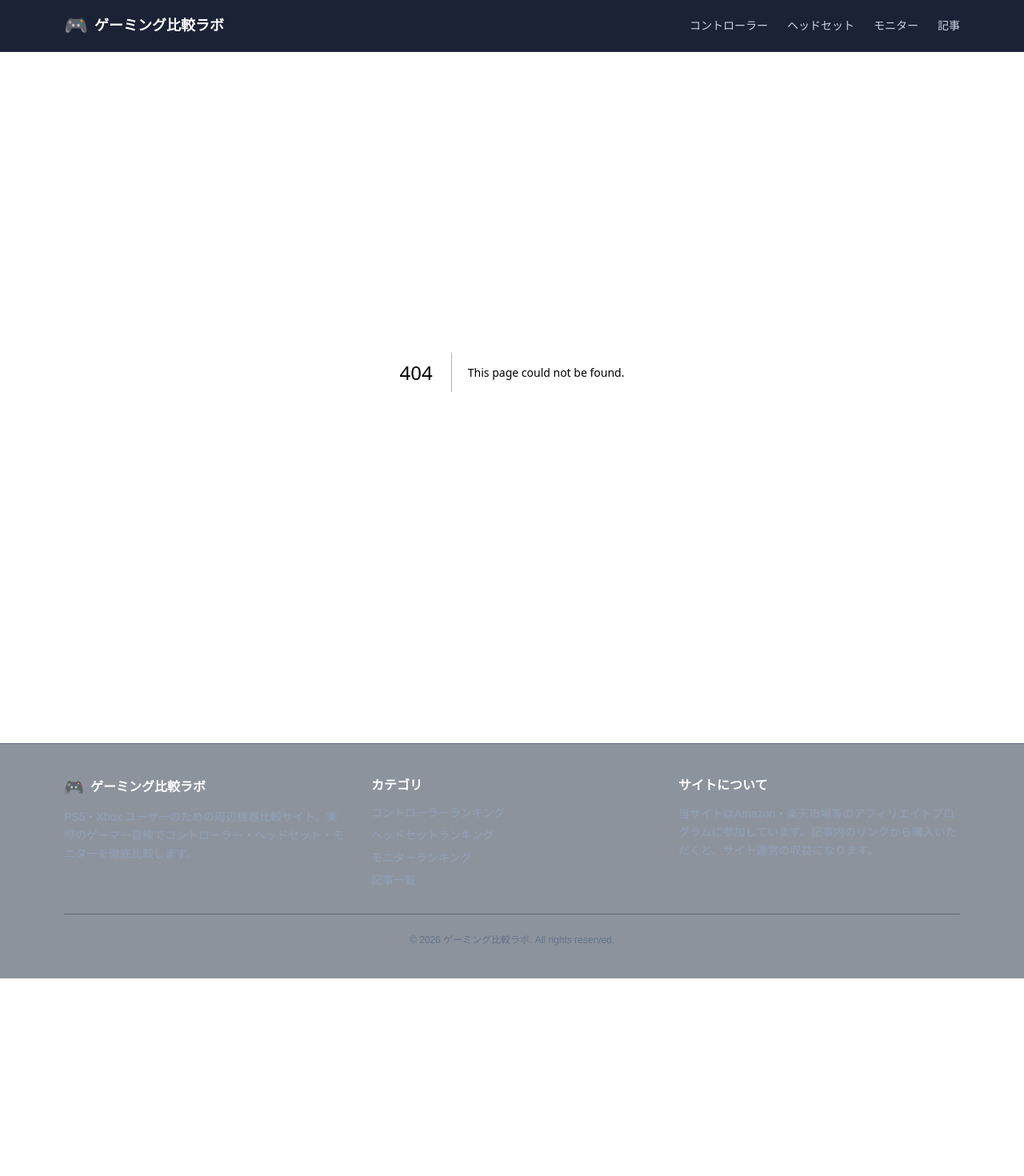
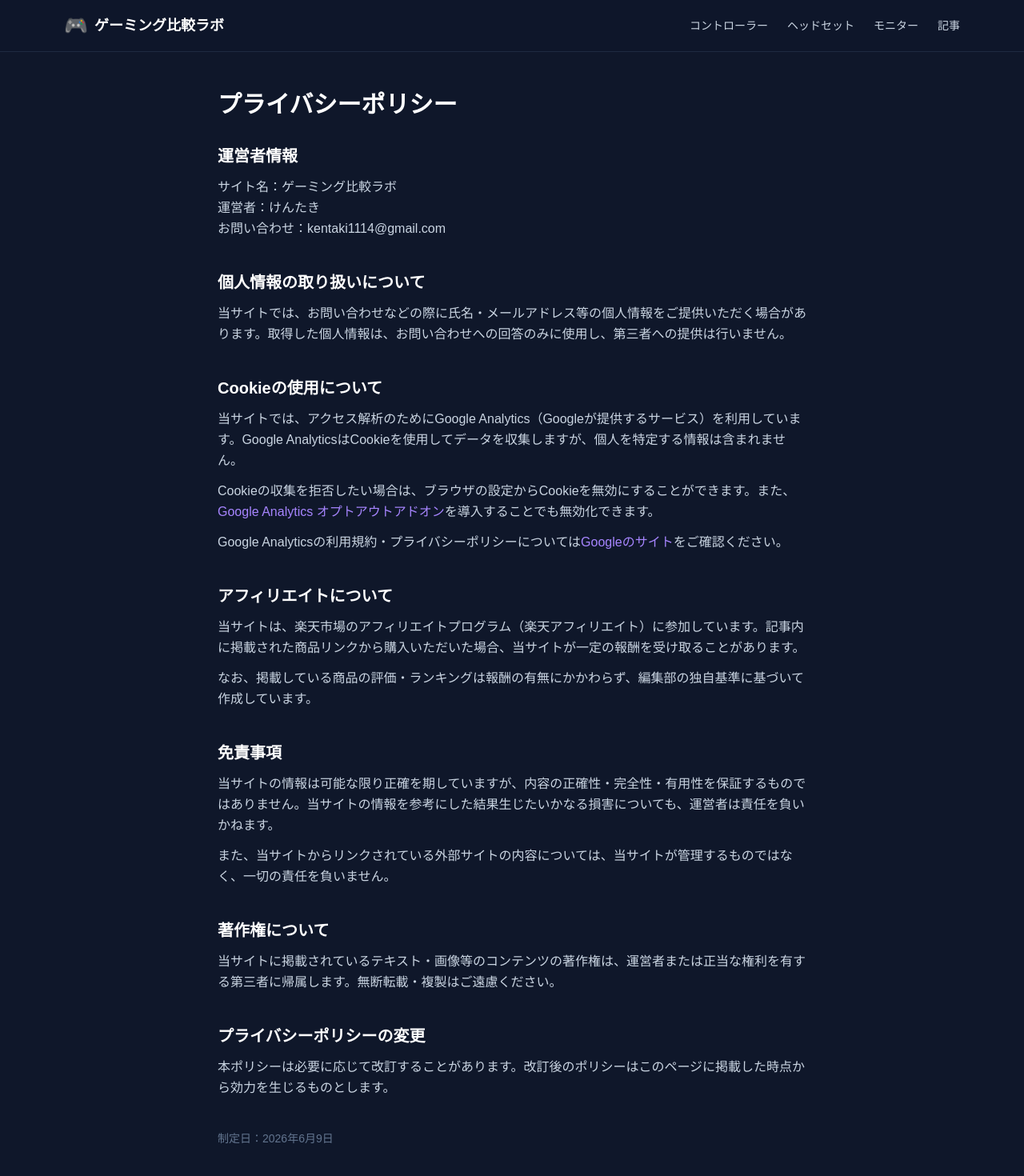
Before and after one commit to kentaki1114-afk/gaming-hikaku-lab, a Next.js app: page /privacy in a window 1280 px wide. Before the commit this address had no page. Shown: the top 1470 px of the page at 80% size. Before the commit the page ends 1223 px from the top, so only its background shows below. Built offline with nearby package versions, Linux system fonts and the light colour scheme.

Commit message:
feat: プライバシーポリシー・免責事項ページを追加

```diff
--- /dev/null
+++ b/app/disclaimer/page.tsx
@@ -0,0 +1,47 @@
+import type { Metadata } from "next";
+
+export const metadata: Metadata = {
+  title: "免責事項 | ゲーミング比較ラボ",
+  description: "ゲーミング比較ラボの免責事項・サイトポリシーです。",
+};
+
+export default function DisclaimerPage() {
+  return (
+    <div className="max-w-3xl mx-auto px-4 py-12">
+      <h1 className="text-3xl font-bold text-white mb-8">免責事項</h1>
+
+      <div className="space-y-10 text-slate-300 leading-relaxed">
+
+        <section>
+          <h2 className="text-xl font-bold text-white mb-3">情報の正確性について</h2>
+          <p>当サイト（ゲーミング比較ラボ）に掲載している商品情報・価格・スペック等は、記事作成時点の情報をもとにしています。最新の情報は各販売ページにてご確認ください。</p>
+          <p className="mt-3">価格・在庫状況は楽天市場のAPIを通じて定期的に更新していますが、実際の販売価格と異なる場合があります。</p>
+        </section>
+
+        <section>
+          <h2 className="text-xl font-bold text-white mb-3">広告・PR表記について</h2>
+          <p>当サイトは楽天市場のアフィリエイトプログラムに参加しており、商品リンクから購入いただいた場合に報酬を受け取ることがあります（読者の購入価格には影響しません）。</p>
+          <p className="mt-3">広告収益はサイトの運営・コンテンツ制作費用に充てています。掲載商品の評価はアフィリエイト報酬の有無にかかわらず、独自の基準に基づいて行っています。</p>
+        </section>
+
+        <section>
+          <h2 className="text-xl font-bold text-white mb-3">損害について</h2>
+          <p>当サイトの情報を参考にして商品を購入した結果、利用者が損害を被った場合でも、当サイトおよび運営者は一切の責任を負いません。商品の購入はご自身の判断と責任においてお願いいたします。</p>
+        </section>
+
+        <section>
+          <h2 className="text-xl font-bold text-white mb-3">外部リンクについて</h2>
+          <p>当サイトから外部サイトへのリンクを掲載していますが、リンク先の内容・サービスについては当サイトが管理するものではなく、責任を負いかねます。</p>
+        </section>
+
+        <section>
+          <h2 className="text-xl font-bold text-white mb-3">お問い合わせ</h2>
+          <p>当サイトに関するお問い合わせは下記までご連絡ください。</p>
+          <p className="mt-2">運営者：けんたき<br />メール：<a href="mailto:kentaki1114@gmail.com" className="text-violet-400 hover:underline">kentaki1114@gmail.com</a></p>
+        </section>
+
+        <p className="text-slate-500 text-sm">制定日：2026年6月9日</p>
+      </div>
+    </div>
+  );
+}
--- a/app/layout.tsx
+++ b/app/layout.tsx
@@ -74,9 +74,13 @@ export default function RootLayout({
               </div>
               <div>
                 <h3 className="font-semibold text-white mb-3">サイトについて</h3>
-                <p className="text-slate-400 text-sm leading-relaxed">
+                <p className="text-slate-400 text-sm leading-relaxed mb-3">
                   当サイトはAmazon・楽天市場等のアフィリエイトプログラムに参加しています。記事内のリンクから購入いただくと、サイト運営の収益になります。
                 </p>
+                <ul className="space-y-2 text-sm text-slate-400">
+                  <li><Link href="/privacy" className="hover:text-violet-400 transition-colors">プライバシーポリシー</Link></li>
+                  <li><Link href="/disclaimer" className="hover:text-violet-400 transition-colors">免責事項</Link></li>
+                </ul>
               </div>
             </div>
             <div className="border-t border-slate-700/50 pt-6 text-center text-slate-500 text-xs">
--- /dev/null
+++ b/app/privacy/page.tsx
@@ -0,0 +1,58 @@
+import type { Metadata } from "next";
+
+export const metadata: Metadata = {
+  title: "プライバシーポリシー | ゲーミング比較ラボ",
+  description: "ゲーミング比較ラボのプライバシーポリシーです。",
+};
+
+export default function PrivacyPage() {
+  return (
+    <div className="max-w-3xl mx-auto px-4 py-12">
+      <h1 className="text-3xl font-bold text-white mb-8">プライバシーポリシー</h1>
+
+      <div className="space-y-10 text-slate-300 leading-relaxed">
+
+        <section>
+          <h2 className="text-xl font-bold text-white mb-3">運営者情報</h2>
+          <p>サイト名：ゲーミング比較ラボ<br />運営者：けんたき<br />お問い合わせ：kentaki1114@gmail.com</p>
+        </section>
+
+        <section>
+          <h2 className="text-xl font-bold text-white mb-3">個人情報の取り扱いについて</h2>
+          <p>当サイトでは、お問い合わせなどの際に氏名・メールアドレス等の個人情報をご提供いただく場合があります。取得した個人情報は、お問い合わせへの回答のみに使用し、第三者への提供は行いません。</p>
+        </section>
+
+        <section>
+          <h2 className="text-xl font-bold text-white mb-3">Cookieの使用について</h2>
+          <p>当サイトでは、アクセス解析のためにGoogle Analytics（Googleが提供するサービス）を利用しています。Google AnalyticsはCookieを使用してデータを収集しますが、個人を特定する情報は含まれません。</p>
+          <p className="mt-3">Cookieの収集を拒否したい場合は、ブラウザの設定からCookieを無効にすることができます。また、<a href="https://tools.google.com/dlpage/gaoptout" target="_blank" rel="noopener noreferrer" className="text-violet-400 hover:underline">Google Analytics オプトアウトアドオン</a>を導入することでも無効化できます。</p>
+          <p className="mt-3">Google Analyticsの利用規約・プライバシーポリシーについては<a href="https://policies.google.com/privacy" target="_blank" rel="noopener noreferrer" className="text-violet-400 hover:underline">Googleのサイト</a>をご確認ください。</p>
+        </section>
+
+        <section>
+          <h2 className="text-xl font-bold text-white mb-3">アフィリエイトについて</h2>
+          <p>当サイトは、楽天市場のアフィリエイトプログラム（楽天アフィリエイト）に参加しています。記事内に掲載された商品リンクから購入いただいた場合、当サイトが一定の報酬を受け取ることがあります。</p>
+          <p className="mt-3">なお、掲載している商品の評価・ランキングは報酬の有無にかかわらず、編集部の独自基準に基づいて作成しています。</p>
+        </section>
+
+        <section>
+          <h2 className="text-xl font-bold text-white mb-3">免責事項</h2>
+          <p>当サイトの情報は可能な限り正確を期していますが、内容の正確性・完全性・有用性を保証するものではありません。当サイトの情報を参考にした結果生じたいかなる損害についても、運営者は責任を負いかねます。</p>
+          <p className="mt-3">また、当サイトからリンクされている外部サイトの内容については、当サイトが管理するものではなく、一切の責任を負いません。</p>
+        </section>
+
+        <section>
+          <h2 className="text-xl font-bold text-white mb-3">著作権について</h2>
+          <p>当サイトに掲載されているテキスト・画像等のコンテンツの著作権は、運営者または正当な権利を有する第三者に帰属します。無断転載・複製はご遠慮ください。</p>
+        </section>
+
+        <section>
+          <h2 className="text-xl font-bold text-white mb-3">プライバシーポリシーの変更</h2>
+          <p>本ポリシーは必要に応じて改訂することがあります。改訂後のポリシーはこのページに掲載した時点から効力を生じるものとします。</p>
+        </section>
+
+        <p className="text-slate-500 text-sm">制定日：2026年6月9日</p>
+      </div>
+    </div>
+  );
+}
```
